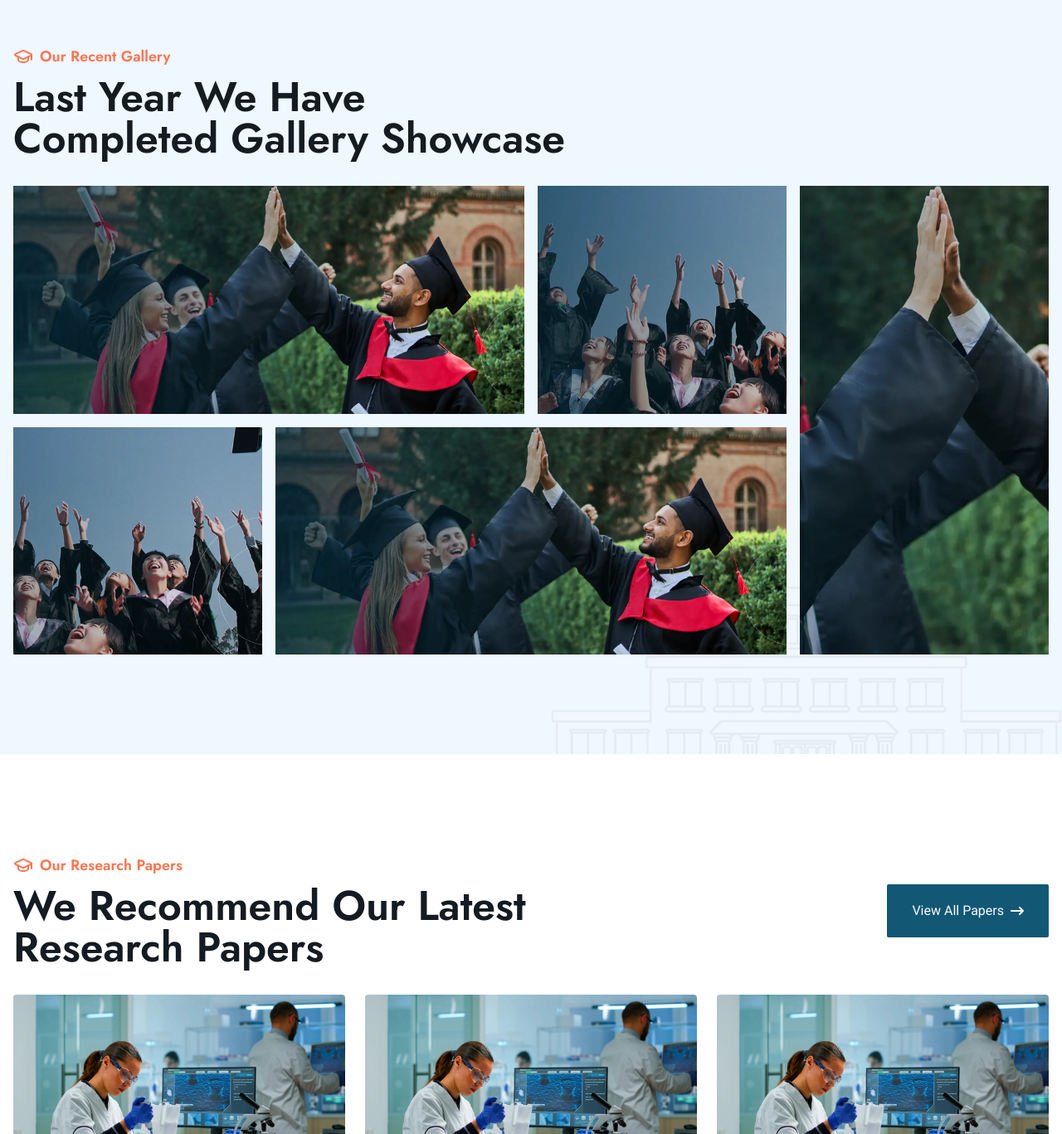
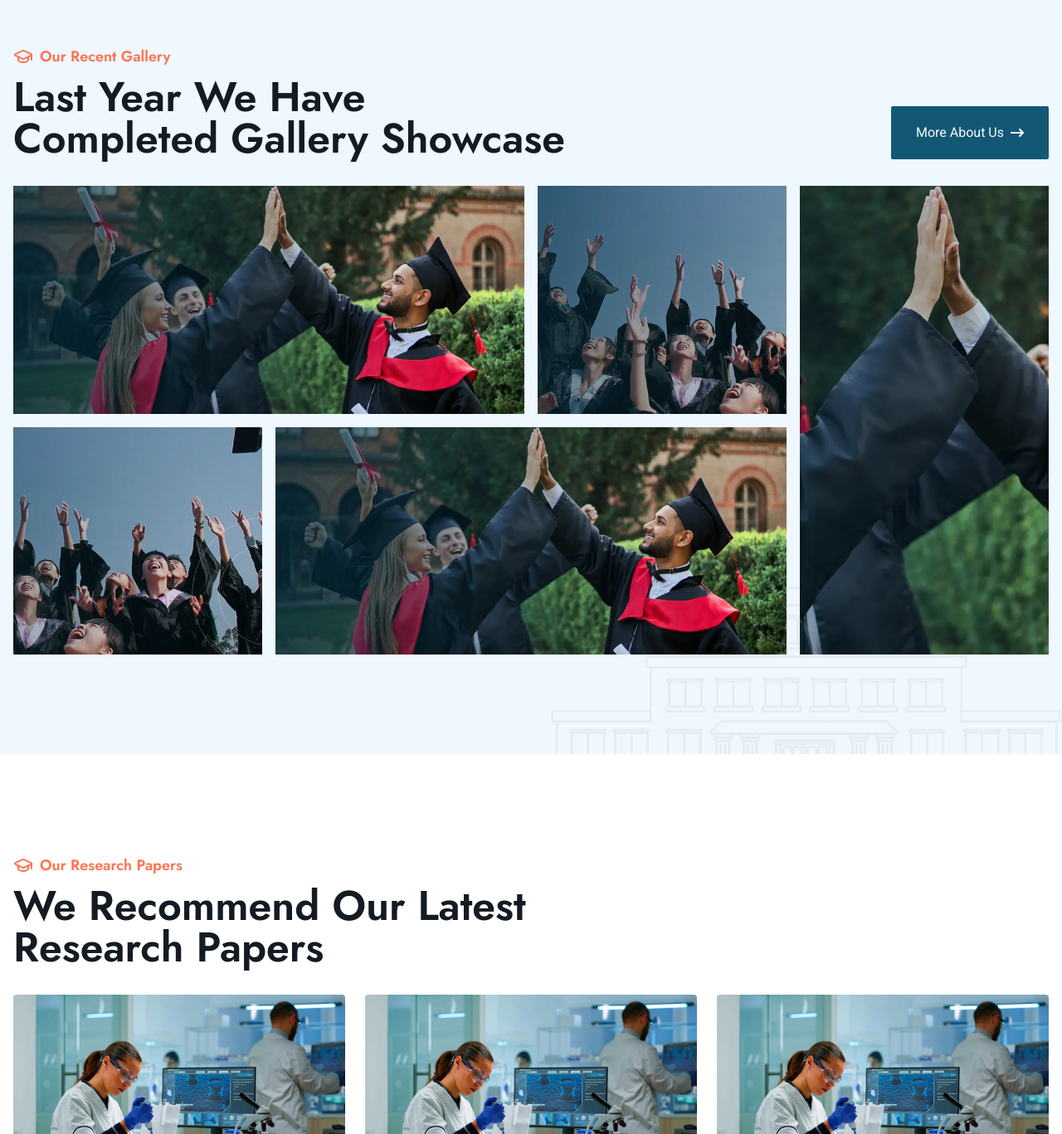
Before and after one commit to alamincoders/campus-connect, a React (Vite) app in the folder frontend/: page / in a window 1280 px wide. Shown: the part 2291-3658 px from the top of the page at 83% size. Built offline with nearby package versions, Linux system fonts and the light colour scheme; no server answers.

Commit message:
"Updated ImageGallery and ResearchPapersSection components, removed unused imports and console logs, and made minor changes to CollegeDetails page"

```diff
--- a/frontend/src/components/screens/ImageGallery.jsx
+++ b/frontend/src/components/screens/ImageGallery.jsx
@@ -1,18 +1,25 @@
+import { FaArrowRightLong } from "react-icons/fa6";
+import { Link } from "react-router-dom";
 import SubHeading from "../shared/SubHeading";
+import { Button } from "../ui/button";
 import GalleryLists from "./GalleryLists";
-import GalleryTabs from "./GalleryTabs";
 
 const ImageGallery = () => {
   return (
     <div className="py-16 lg:py-30 bg-[#EFF7FF] relative z-0">
       <div className="container_fluid">
-        <div className="space-y-8 lg:space-y-0 lg:flex items-center justify-between gap-8">
+        <div className="space-y-8 lg:space-y-0 lg:flex items-end justify-between gap-8">
           <SubHeading
             className="max-w-[686px] w-full"
             heading="Last Year We Have Completed Gallery Showcase"
             sub_heading="Our Recent Gallery"
           />
-          <GalleryTabs />
+
+          <Link to="/about-us">
+            <Button className="bg-secondary_main before:bg-primary_main py-5 px-6 lg:px-[30px]">
+              More About Us <FaArrowRightLong />
+            </Button>
+          </Link>
         </div>
         <div className="mt-8">
           <GalleryLists />
--- a/frontend/src/components/screens/ResearchPapersSection.jsx
+++ b/frontend/src/components/screens/ResearchPapersSection.jsx
@@ -1,7 +1,5 @@
-import { FaArrowRightLong } from "react-icons/fa6";
-import { Link } from "react-router-dom";
 import SubHeading from "../shared/SubHeading";
-import { Button } from "../ui/button";
+import GalleryTabs from "./GalleryTabs";
 import ResearchPaper from "./ResearchPaper";
 
 const researchPapers = [
@@ -38,19 +36,13 @@ const ResearchPapersSection = () => {
     <section className="py-16 lg:py-30 relative overflow-hidden">
       {/* Paper List */}
       <div className="container_fluid">
-        <div className="space-y-8 lg:space-y-0 lg:flex items-center justify-between gap-8">
+        <div className="space-y-8 lg:space-y-0 lg:flex items-end justify-between gap-8">
           <SubHeading
             className="max-w-[686px] w-full"
             heading="We Recommend Our Latest Research Papers"
             sub_heading="Our Research Papers"
           />
-          <div className="mt-8 text-center">
-            <Link to="/about-us">
-              <Button className="bg-secondary_main before:bg-primary_main py-5 px-6 lg:px-[30px]">
-                View All Papers <FaArrowRightLong />
-              </Button>
-            </Link>
-          </div>
+          <GalleryTabs />
         </div>
         <div className="grid grid-cols-1 md:grid-cols-2 lg:grid-cols-3 gap-6 mt-8">
           {researchPapers.map((paper, index) => (
--- a/frontend/src/hooks/useAuth.jsx
+++ b/frontend/src/hooks/useAuth.jsx
@@ -27,8 +27,6 @@ export function useAuth() {
     setError,
     formState: { errors },
   } = useForm();
-
-  console.log(from);
 
   useEffect(() => {
     const unsubscribe = auth.onAuthStateChanged((currentUser) => {
--- a/frontend/src/pages/CollegeDetails.jsx
+++ b/frontend/src/pages/CollegeDetails.jsx
@@ -24,6 +24,8 @@ const CollegeDetails = () => {
 
   const { name, admissionDate } = college.data;
 
+  console.log(college.data);
+
   return (
     <div>
       CollegeDetails {name} {admissionDate}
```
